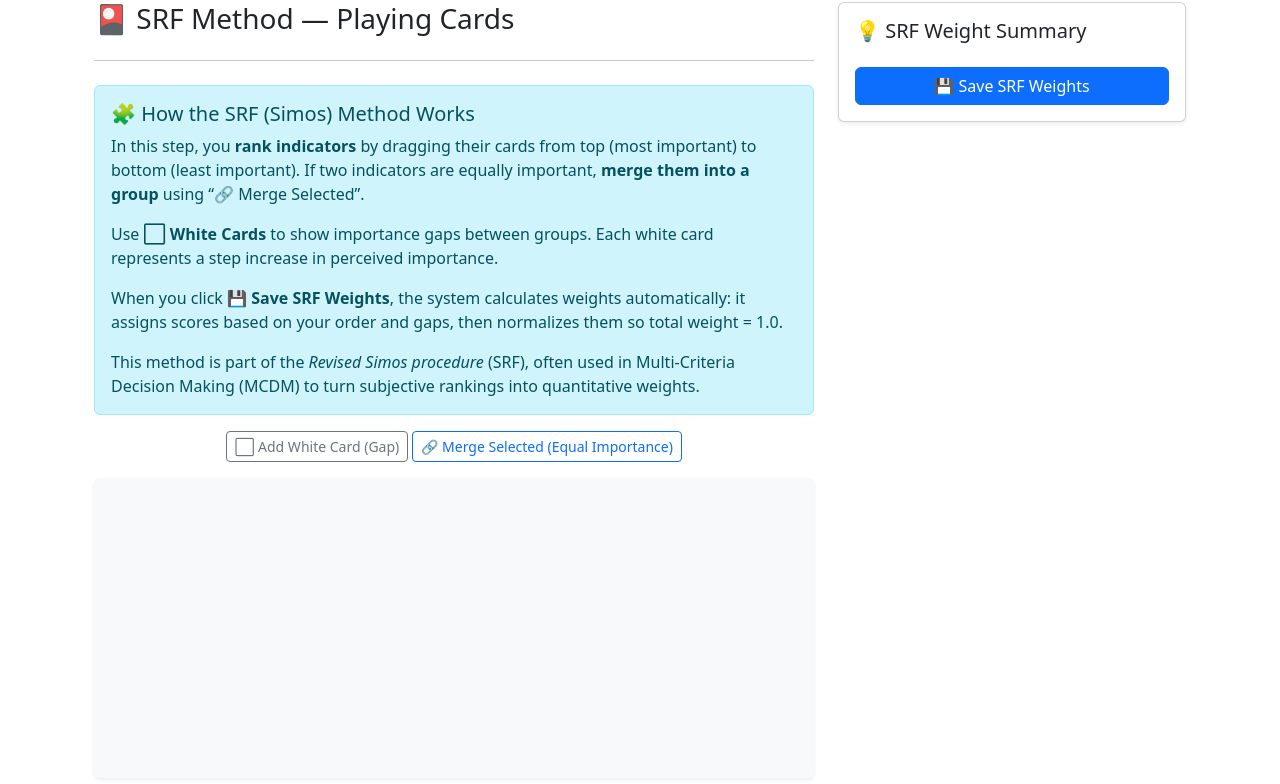
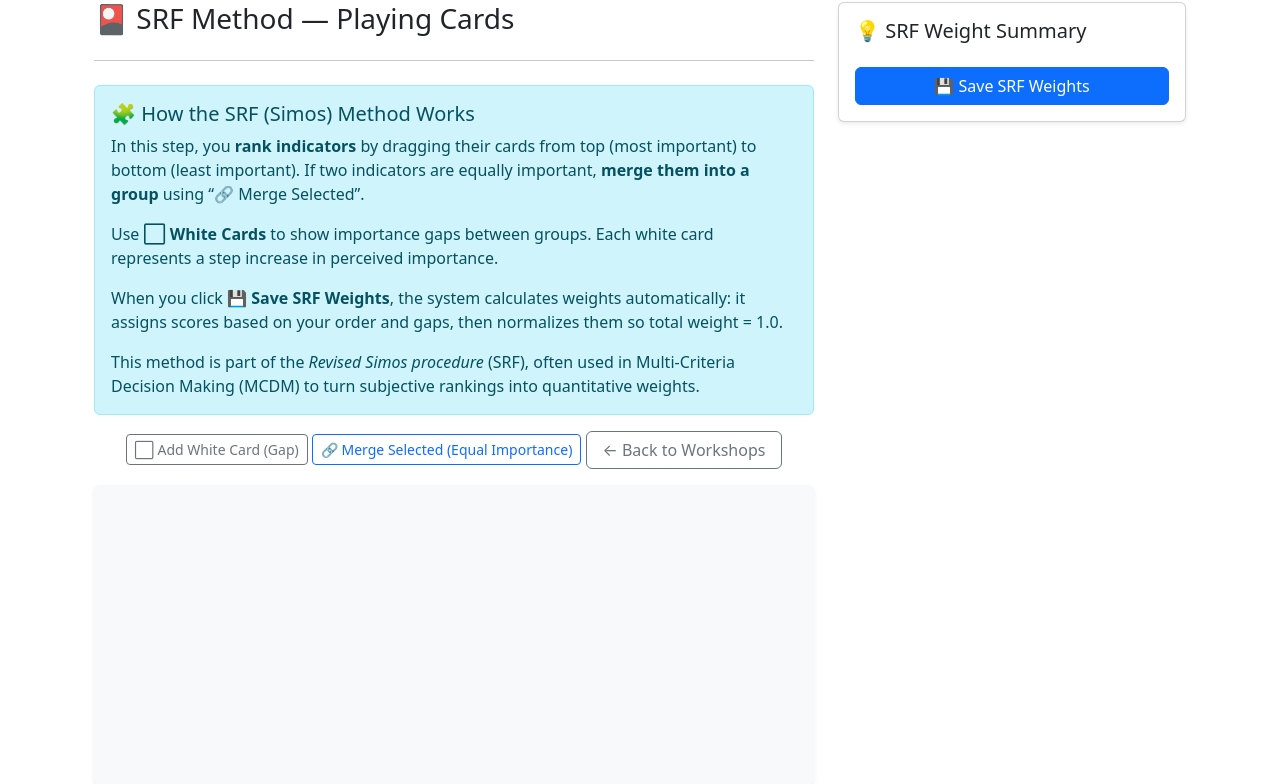
Before and after one commit to alireza-soleiman/LMS, a Django app: template workshops/templates/workshops/indicator_ranking.html in a window 1280 px wide. Shown: the part 102-886 px from the top of the page. Run offline with Django 5.2, Linux system fonts and the light colour scheme; the template is opened without the code that fills it, so the values that code supplies are empty.

Commit message:
add back to workshop button to indicators

```diff
--- a/workshops/templates/workshops/indicator_ranking.html
+++ b/workshops/templates/workshops/indicator_ranking.html
@@ -34,6 +34,9 @@
       <div class="text-center mb-3">
         <button id="addWhiteCard" class="btn btn-outline-secondary btn-sm">⬜ Add White Card (Gap)</button>
         <button id="mergeCards" class="btn btn-outline-primary btn-sm">🔗 Merge Selected (Equal Importance)</button>
+          <a href="{% url 'workshop_list' project.id %}" class="btn btn-outline-secondary px-3">
+      ← Back to Workshops
+    </a>
       </div>
 
       <!-- 🎴 Main board -->
```
